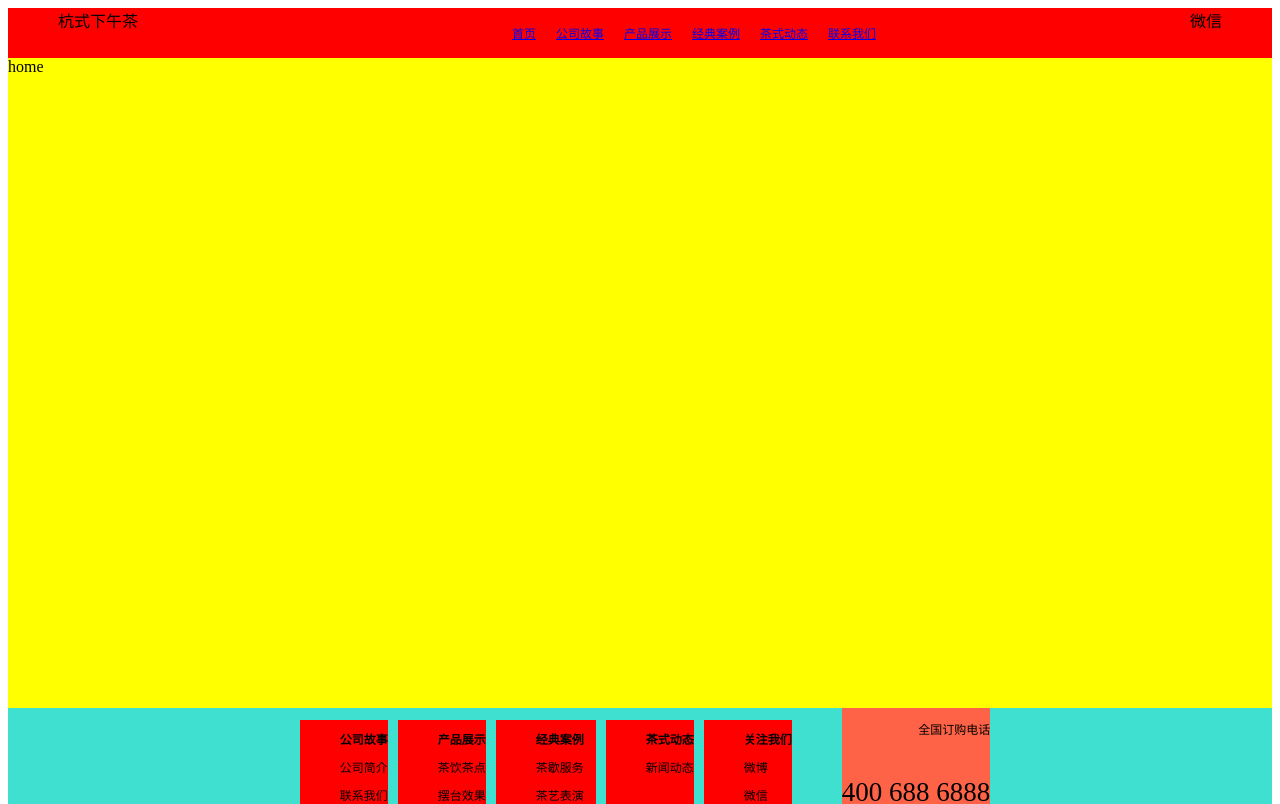
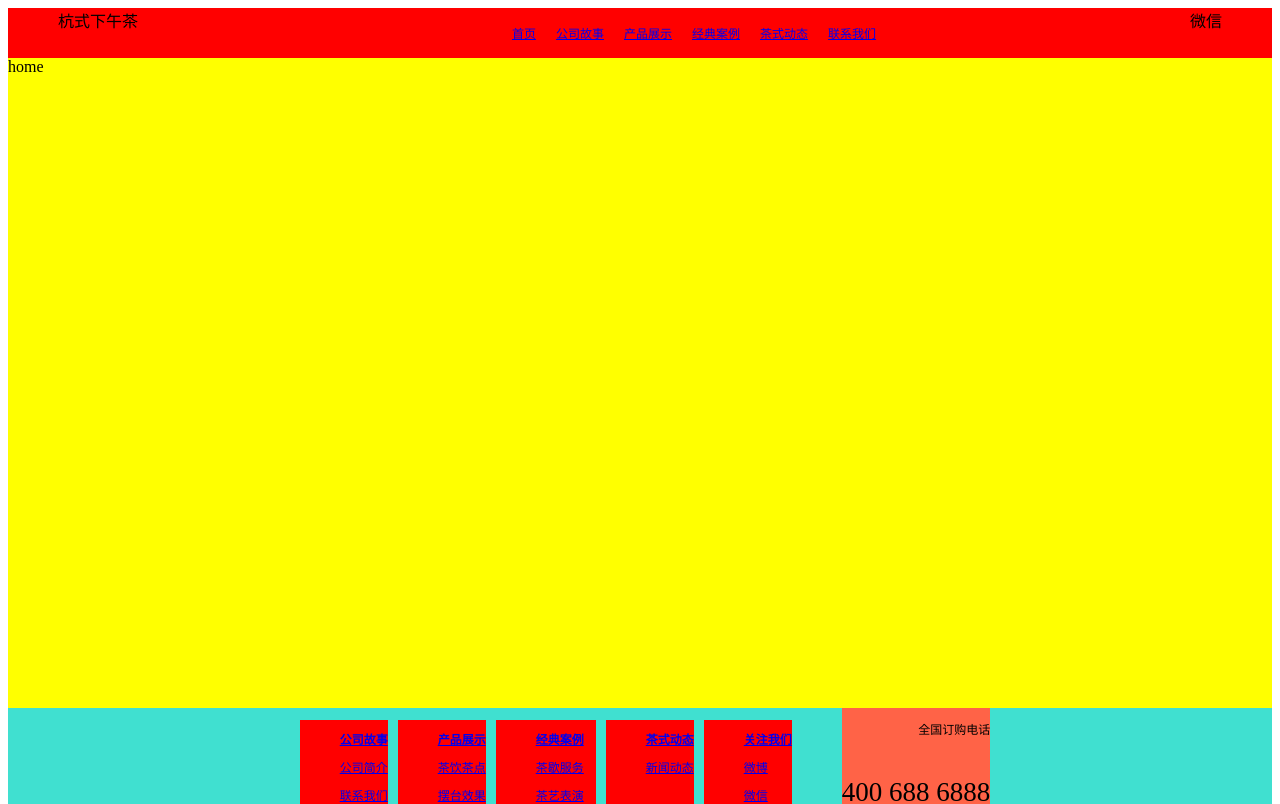
Before and after one commit to neoAimeow/iteastyle-web, a Vue app: page / in a window 1280 px wide. Shown: the top 804 px of the page. Built offline with nearby package versions, Linux system fonts and the light colour scheme; what vue-blu would draw is missing.

Commit message:
update this code

```diff
--- a/src/App.vue
+++ b/src/App.vue
@@ -20,7 +20,9 @@
       <div class="home-bottom">
         <div class="bottom-top">
           <ul class="bottom-top-left" v-for="(data,key) in bottommenus" :key="key" :lable="key">
-            <li class="bottom-top-left-list" v-for="(menu,index) in data" :style="menu.style" :key="index"><span>{{menu.title}}</span></li>
+            <li class="bottom-top-left-list" v-for="(menu,index) in data" :style="menu.style" :key="index">
+               <router-link :to="menu.path"><span>{{menu.title}}</span></router-link>
+              </li>
           </ul>
           <div class="bottom-top-right">
             <p style="font-size: 12px;">全国订购电话</p>
```
